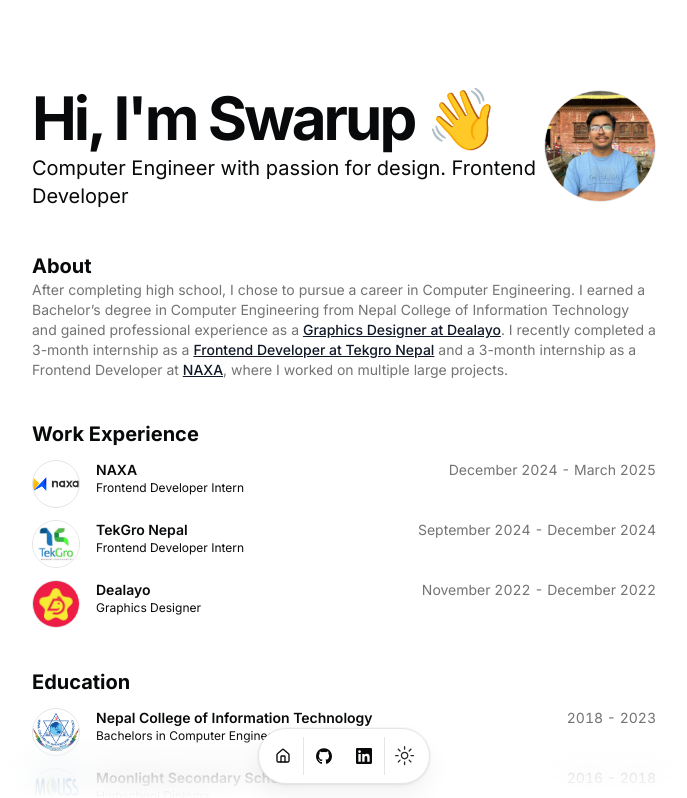
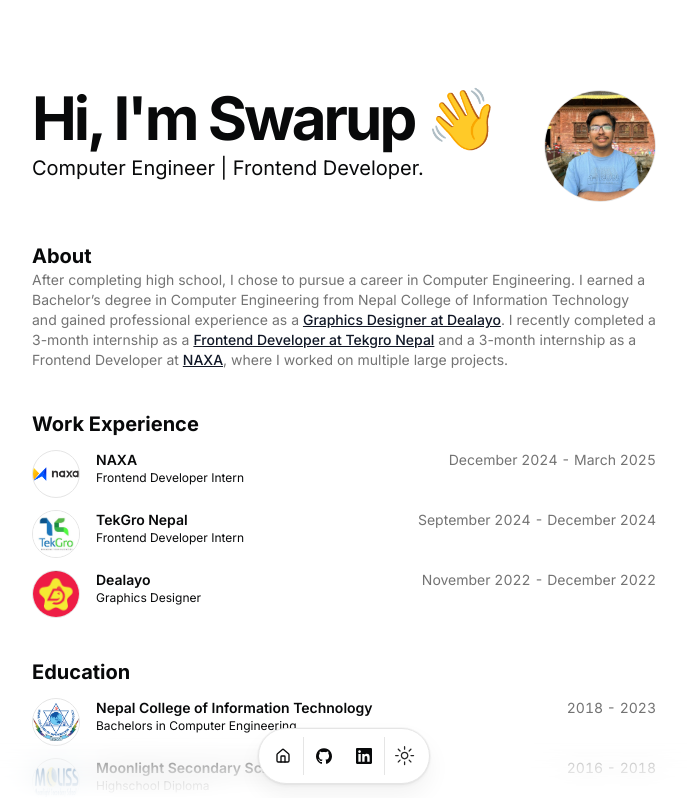
Before and after one commit to EmpSwarup/portfolio-magic, a Next.js app: page / in a window 1280 px wide. Shown: the top 798 px of the page, without its empty margins (296-983 px from the left). Built offline with nearby package versions, Linux system fonts and the light colour scheme.

Commit message:
feat: update resume description for clarity and conciseness

```diff
--- a/src/data/resume.tsx
+++ b/src/data/resume.tsx
@@ -7,7 +7,7 @@
   url: "https://www.swarupsapkota.com.np/",
   location: "Lalitpur, Nepal",
   locationLink: "https://www.google.com/maps/place/kathmandu",
-  description: "Computer Engineer with passion for design. Frontend Developer",
+  description: "Computer Engineer | Frontend Developer.",
   summary:
     "After completing high school, I chose to pursue a career in Computer Engineering. I earned a Bachelor’s degree in Computer Engineering from Nepal College of Information Technology and gained professional experience as a [Graphics Designer at Dealayo](https://dealayo.com/). I recently completed a 3-month internship as a [Frontend Developer at Tekgro Nepal](https://tekgronepal.com.np/) and a 3-month internship as a Frontend Developer at [NAXA](https://naxa.com.np/), where I worked on multiple large projects.",
   avatarUrl: "/me.jpg",
```
